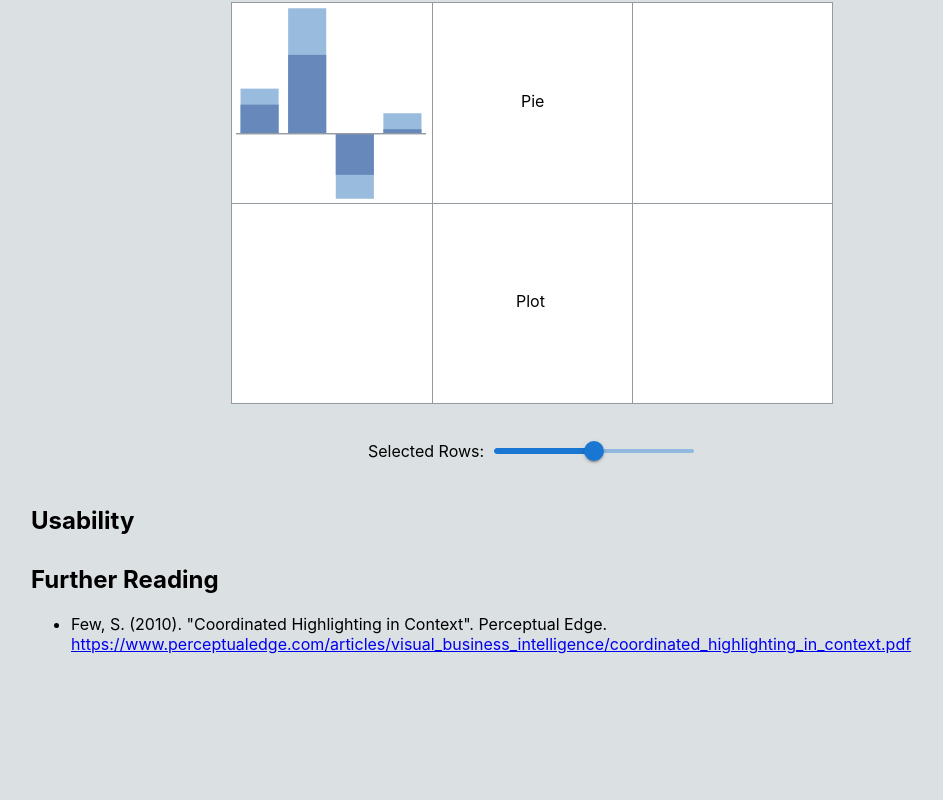
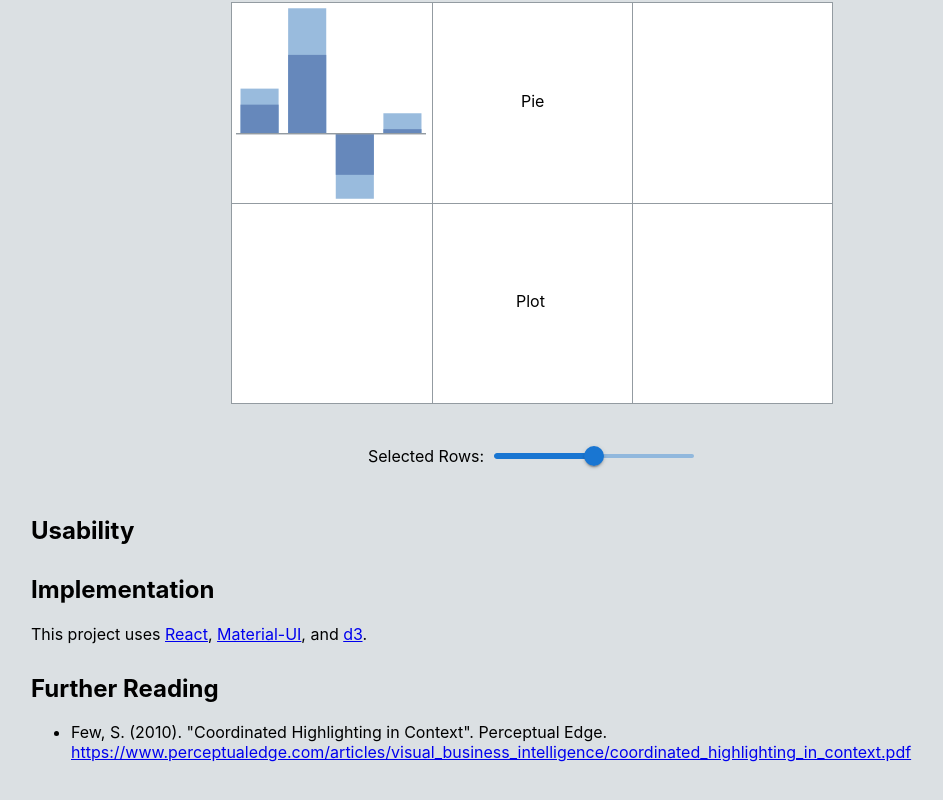
Before and after one commit to hemanrobinson/proportional-highlighting, a React (Create React App) app: page / in a window 1280 px wide. Shown: the part 404-1204 px from the top of the page, without its empty margins (109-1052 px from the left). Before the commit the page ends 1104 px from the top, so only its background shows below. Built offline with nearby package versions, Linux system fonts and the light colour scheme.

Commit message:
Implementation

```diff
--- a/src/App.css
+++ b/src/App.css
@@ -31,4 +31,5 @@ p.center {
     align-items: center;
     justify-items: right;
     justify-content: center;
+    padding: 5px 0;
 }
--- a/src/App.js
+++ b/src/App.js
@@ -39,6 +39,10 @@ const App = () => {
                 <h2>Usability</h2>
                 <p>
                 </p>
+                <h2>Implementation</h2>
+                <p>
+                This project uses <a href="https://react.dev">React</a>, <a href="https://github.com/mui-org/material-ui">Material-UI</a>, and <a href="https://github.com/d3/d3">d3</a>.
+                </p>
                 <h2>Further Reading</h2>
                 <ul>
                     <li>Few, S. (2010). "Coordinated Highlighting in Context". Perceptual Edge. <a href=" https://www.perceptualedge.com/articles/visual_business_intelligence/coordinated_highlighting_in_context.pdf">https://www.perceptualedge.com/articles/visual_business_intelligence/coordinated_highlighting_in_context.pdf</a></li><br/>
```
Also changed, not shown: 4 other files (tests, documents, lock files or other folders).
